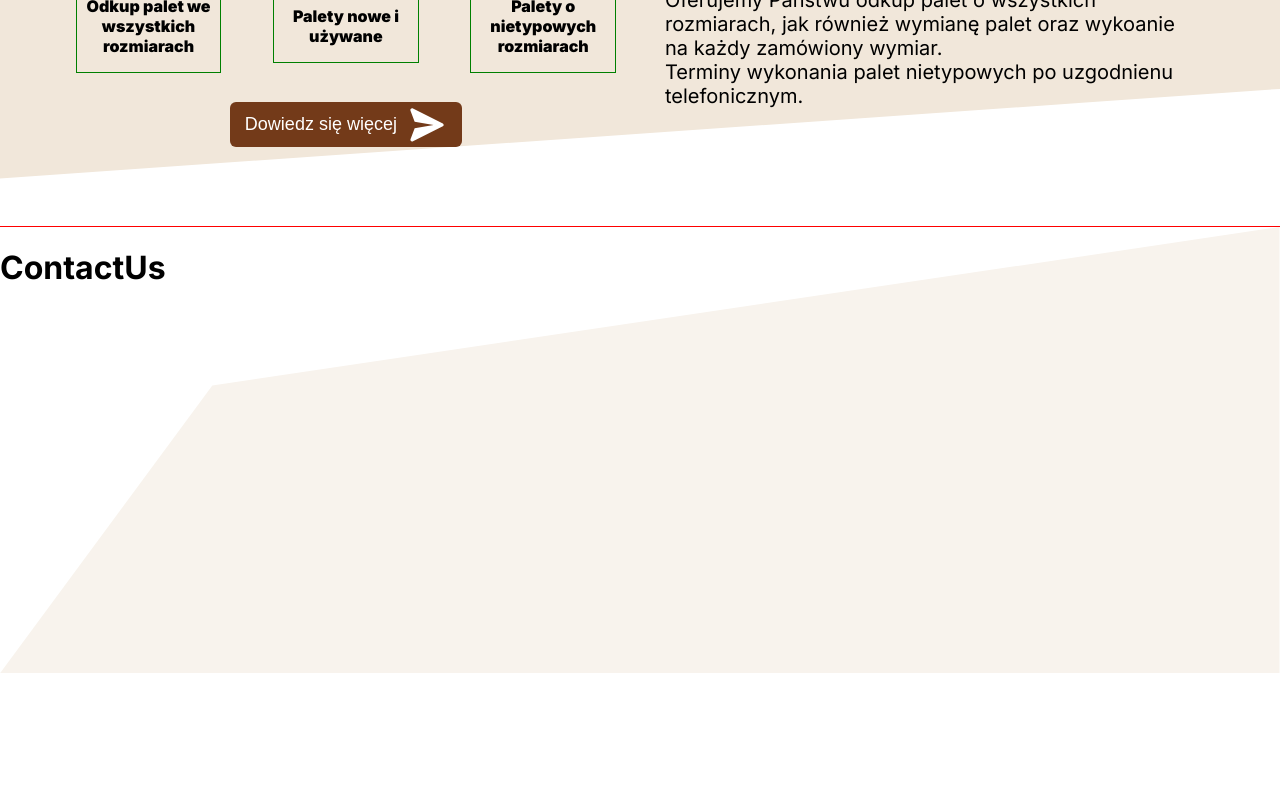
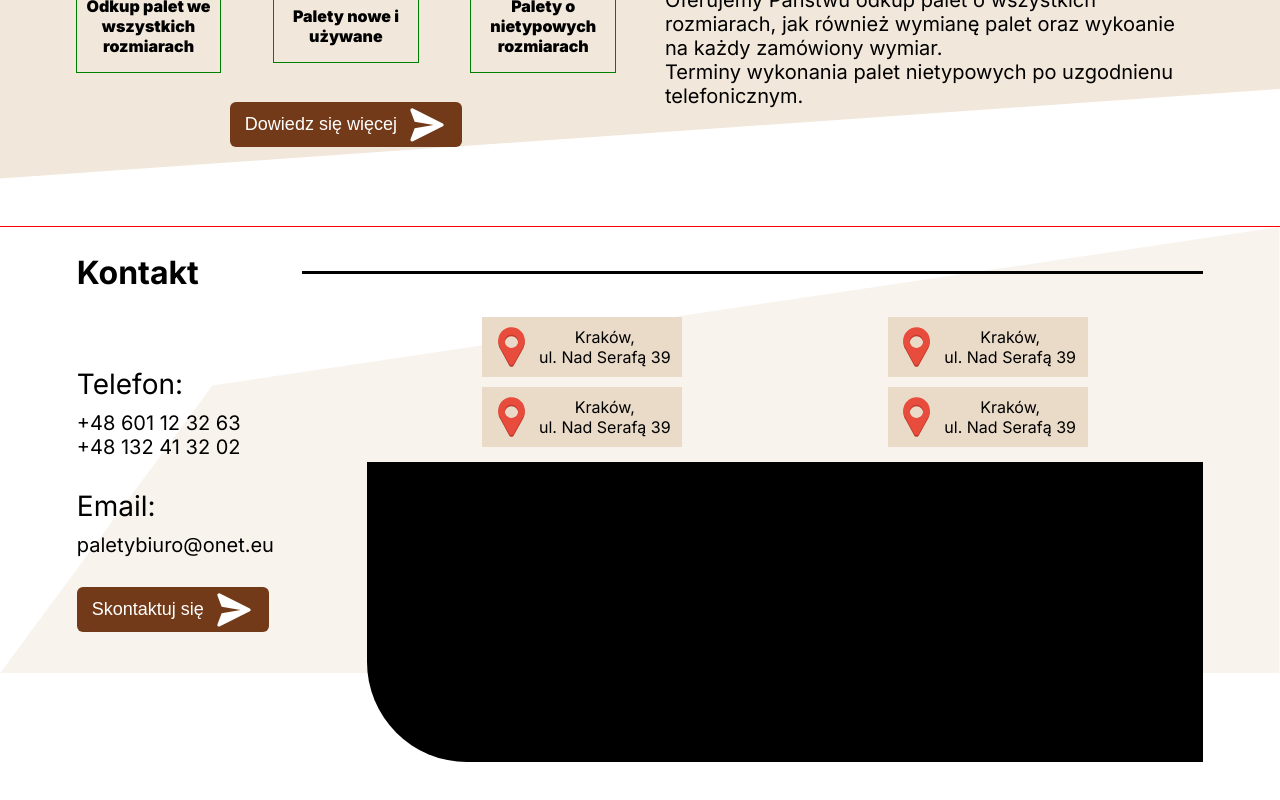
Before and after one commit to IamIGI/Pallet-sale-office-Company-website, a Next.js app: page / in a window 1280 px wide. Shown: the part 1168-1968 px from the top of the page. Built offline with nearby package versions, Linux system fonts and the light colour scheme.

Commit message:
PFW-07-ContactUs section component

```diff
--- a/app/globals.scss
+++ b/app/globals.scss
@@ -53,6 +53,18 @@ button {
   font-size: var(--button-font);
 }
 
+ul {
+  margin: 0;
+  padding: 0;
+  width: 100%;
+  list-style-type: none;
+}
+
+li {
+  margin: 0;
+  width: 100%;
+}
+
 @media screen and (max-width: 1400px) {
   h1 {
     font-size: var(--title-font-medium);
--- a/app/page.tsx
+++ b/app/page.tsx
@@ -3,7 +3,12 @@ import ContactUsSection from '@/components/ContactUsSection/ContactUsSection';
 import MainHeadSection from '@/components/MainSection/MainHeadSection/MainHeadSection';
 import OfferSection from '@/components/OfferSection/OfferSection';
 import sectionsData from '@/assets/sectionsText/offerAndAboutUsSection.json';
-import { SectionModel, Sections } from '@/models/sectionModel';
+import contactUsData from '@/assets/sectionsText/contactUsSection.json';
+import {
+  ContactUsSectionModel,
+  SectionModel,
+  Sections,
+} from '@/models/sectionModel';
 
 export default async function HomePage() {
   function getSectionData(sectionName: Sections) {
@@ -16,10 +21,9 @@ export default async function HomePage() {
     <div className="home-page-wrapper">
       <MainHeadSection />
       <div className="home-page-section-wrapper">
-        {/* {sectionsData.find((data) => data.section === 'AboutUs')!.section} */}
         <AboutUsSection data={getSectionData(Sections.AboutUs)} />
         <OfferSection data={getSectionData(Sections.Offer)} />
-        <ContactUsSection />
+        <ContactUsSection data={contactUsData as ContactUsSectionModel} />
       </div>
     </div>
   );
--- a/assets/sectionsText/contactUsSection.json
+++ b/assets/sectionsText/contactUsSection.json
@@ -19,9 +19,9 @@
         }
     ],
     "mapLocations": [
-        "Kraków, ul. Nad Serafą 39",
-        "Kraków, ul. Nad Serafą 39",
-        "Kraków, ul. Nad Serafą 39",
-        "Kraków, ul. Nad Serafą 39"
+        "Kraków, <br/> ul. Nad Serafą 39",
+        "Kraków, <br/> ul. Nad Serafą 39",
+        "Kraków, <br/> ul. Nad Serafą 39",
+        "Kraków, <br/> ul. Nad Serafą 39"
     ]
 }
--- a/components/AboutUsSection/AboutUsSection.tsx
+++ b/components/AboutUsSection/AboutUsSection.tsx
@@ -5,7 +5,6 @@ import calendar from '@/assets/icons/Callendar.svg';
 import gears from '@/assets/icons/Gears.svg';
 import truck from '@/assets/icons/Truck.svg';
 import certificate from '@/assets/icons/Certificats.svg';
-import Image from 'next/image';
 import Tile from '../Tile/tile';
 
 export default function AboutUsSection({ data }: { data: SectionModel }) {
--- a/components/ContactUsSection/ContactUsSection.module.scss
+++ b/components/ContactUsSection/ContactUsSection.module.scss
@@ -1,9 +1,113 @@
 .wrapper {
   position: relative;
   outline: 1px solid red;
-  min-height: 650px;
 
   svg {
     color: var(--default-background-color);
   }
 }
+
+.titleWrapper {
+  width: 100%;
+
+  height: 90px;
+  display: flex;
+  flex-direction: row;
+  justify-content: flex-start;
+  align-items: center;
+  gap: 10%;
+
+  h1 {
+    width: 10%;
+  }
+
+  .line {
+    height: 2px;
+    border-bottom: 3px solid black;
+    width: 80%;
+  }
+}
+
+.innerWrapper {
+  width: 100%;
+  display: flex;
+  flex-direction: row;
+  justify-content: space-between;
+  align-items: flex-start;
+  gap: 50px;
+  padding-bottom: 30px;
+}
+
+.leftWrapper {
+  padding-top: 50px;
+  width: fit-content;
+  display: flex;
+  flex-direction: column;
+  gap: 30px;
+
+  .sectionWrapper {
+    h2 {
+      margin: 0;
+      font-weight: 400;
+      margin-bottom: 10px;
+    }
+
+    li {
+      font-size: var(--small-description-font);
+    }
+  }
+  min-width: 260px;
+}
+
+.rightWrapper {
+  flex: 1;
+  display: flex;
+  flex-direction: column;
+  gap: 15px;
+
+  .locationWrapper {
+    display: flex;
+    flex-direction: row;
+    justify-content: space-evenly;
+    align-items: center;
+    flex-wrap: wrap;
+    gap: 10px;
+
+    .locationItemWrapper {
+      width: fit-content;
+      display: flex;
+      justify-content: center;
+      align-items: center;
+      // flex: 1;
+    }
+  }
+
+  .mapWrapper {
+    width: 100%;
+    border-bottom-left-radius: 100px;
+    height: 300px;
+    background-color: black;
+  }
+}
+
+@media screen and (max-width: 1405px) {
+  .innerWrapper {
+    gap: 30px;
+  }
+}
+
+@media screen and (max-width: 1300px) {
+  .rightWrapper {
+    .locationWrapper {
+      .locationItemWrapper {
+        flex-basis: 43%;
+      }
+    }
+  }
+}
+
+@media screen and (max-width: 820px) {
+  .leftWrapper {
+    min-width: 200px;
+  }
+}
--- a/components/ContactUsSection/ContactUsSection.tsx
+++ b/components/ContactUsSection/ContactUsSection.tsx
@@ -1,7 +1,15 @@
+import { ContactUsSectionModel } from '@/models/sectionModel';
 import SectionBackground from '../SVGBackground/SVGBackground';
 import classes from './ContactUsSection.module.scss';
+import Button from '../Button/Button';
+import sendMessage from '@/assets/icons/SendMessage.svg';
+import LocationDescr from '../locationDescr/locationDescr';
 
-export default function ContactUsSection() {
+export default function ContactUsSection({
+  data,
+}: {
+  data: ContactUsSectionModel;
+}) {
   return (
     <div className={classes.wrapper}>
       <SectionBackground>
@@ -19,7 +27,41 @@ export default function ContactUsSection() {
         </svg>
       </SectionBackground>
 
-      <h1>ContactUs</h1>
+      <div className="sectionWrapper">
+        <div className={classes.titleWrapper}>
+          <h1>{data.title}</h1>
+          <div className={classes.line} />
+        </div>
+        <div className={classes.innerWrapper}>
+          <div className={classes.leftWrapper}>
+            {data.contact.map((contact) => (
+              <div key={contact.type} className={classes.sectionWrapper}>
+                <h2>{contact.name}:</h2>
+                <ul>
+                  {contact.values.map((value) => (
+                    <li key={value}>{value}</li>
+                  ))}
+                </ul>
+              </div>
+            ))}
+            <Button
+              icon={sendMessage}
+              text="Skontaktuj się"
+              href={'/sub-page/contact'}
+            />
+          </div>
+          <div className={classes.rightWrapper}>
+            <div className={classes.locationWrapper}>
+              {data.mapLocations.map((location) => (
+                <div key={location} className={classes.locationItemWrapper}>
+                  <LocationDescr text={location} />
+                </div>
+              ))}
+            </div>
+            <div className={classes.mapWrapper}></div>
+          </div>
+        </div>
+      </div>
     </div>
   );
 }
--- /dev/null
+++ b/components/locationDescr/locationDescr.module.scss
@@ -0,0 +1,49 @@
+.wrapper {
+  height: 60px;
+  width: 250px;
+
+  display: flex;
+  flex-direction: row;
+  justify-content: center;
+  align-items: center;
+  text-align: center;
+  gap: 10px;
+  background-color: var(--default-color-B);
+  h3 {
+    font-weight: 400;
+  }
+  .iconWrapper {
+    position: relative;
+    height: 40px;
+    width: 35px;
+
+    @media screen and (max-width: 1005px) {
+      height: 40px;
+      width: 30px;
+    }
+  }
+}
+
+@media screen and (max-width: 1550px) {
+  .wrapper {
+    width: 220px;
+  }
+}
+
+@media screen and (max-width: 1405px) {
+  .wrapper {
+    width: 200px;
+    h3 {
+      font-size: var(--small-description-font-medium);
+    }
+  }
+}
+
+@media screen and (max-width: 820px) {
+  .wrapper {
+    width: 170px;
+    h3 {
+      font-size: var(--small-description-font-small);
+    }
+  }
+}
--- /dev/null
+++ b/components/locationDescr/locationDescr.tsx
@@ -0,0 +1,18 @@
+import Image from 'next/image';
+import classes from './locationDescr.module.scss';
+import mapMark from '@/assets/icons/MapMark.svg';
+
+interface LocationDescrInterface {
+  text: string;
+}
+
+export default function LocationDescr({ text }: LocationDescrInterface) {
+  return (
+    <div className={classes.wrapper}>
+      <div className={classes.iconWrapper}>
+        <Image src={mapMark} alt={text} fill />
+      </div>
+      <h3 dangerouslySetInnerHTML={{ __html: text }} />
+    </div>
+  );
+}
--- a/models/sectionModel.ts
+++ b/models/sectionModel.ts
@@ -11,3 +11,15 @@ export interface SectionModel {
   description: string;
   tilesText: string[];
 }
+
+export interface ContactUsType {
+  type: 'phone' | 'email';
+  name: string;
+  values: string[];
+}
+export interface ContactUsSectionModel {
+  section: string;
+  title: string;
+  contact: ContactUsType[];
+  mapLocations: string[];
+}
```
